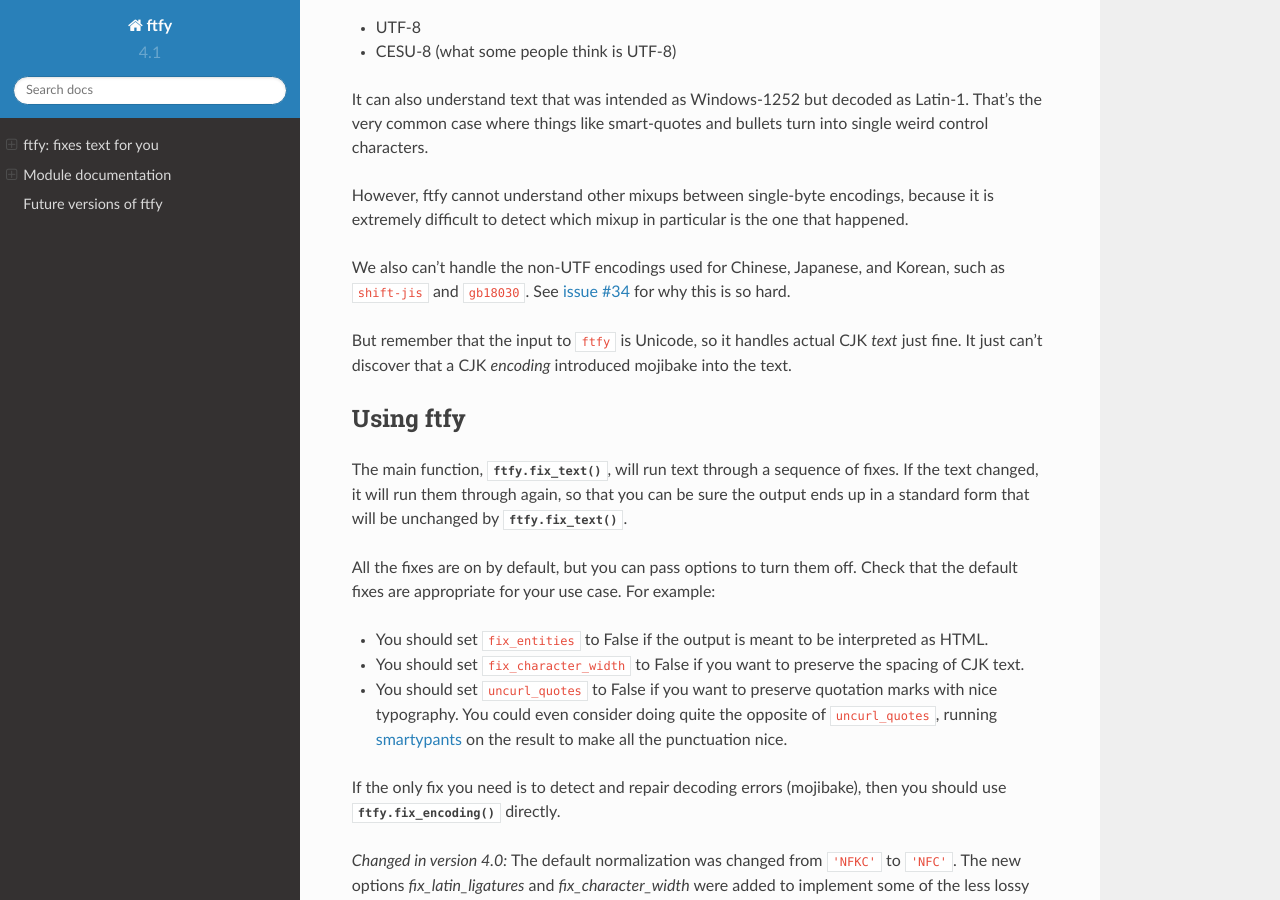
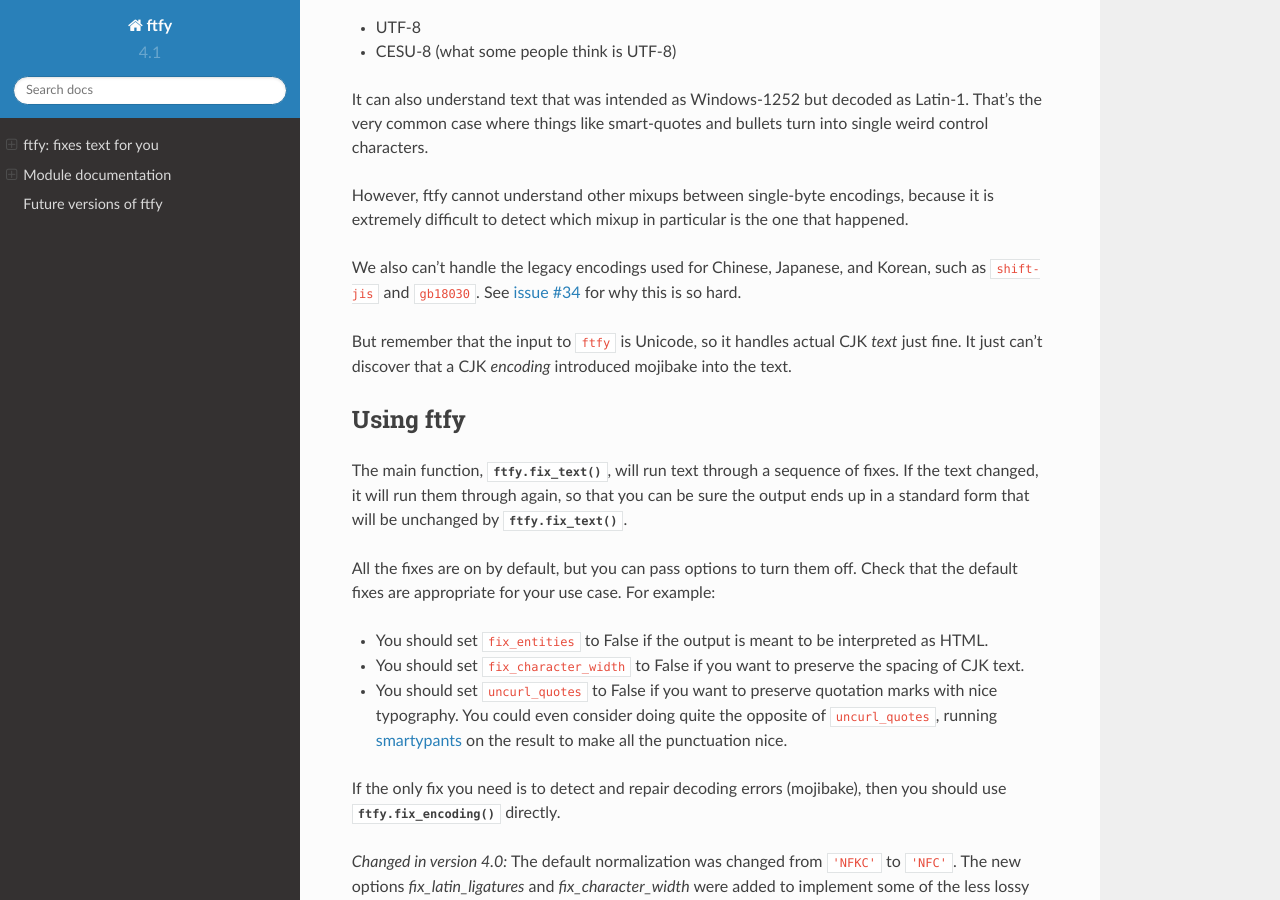
Before and after one commit to rspeer/python-ftfy, a Sphinx documentation site: the page built from docs/index.rst, in a window 1280 px wide and 900 px high, scrolled down 2597 px. Built offline with Sphinx 7.4.7 and the Read the Docs theme 2.0.0, drawn with Linux system fonts in a browser that asks for light colours.

Commit message:
Documentation: Change description of GB18030. Fixes #57.

```diff
--- a/docs/index.rst
+++ b/docs/index.rst
@@ -139,7 +139,7 @@
 because it is extremely difficult to detect which mixup in particular is the
 one that happened.
 
-We also can't handle the non-UTF encodings used for Chinese, Japanese, and
+We also can't handle the legacy encodings used for Chinese, Japanese, and
 Korean, such as ``shift-jis`` and ``gb18030``.  See `issue #34
 <https://github.com/LuminosoInsight/python-ftfy/issues/34>`_ for why this is so
 hard.
```
